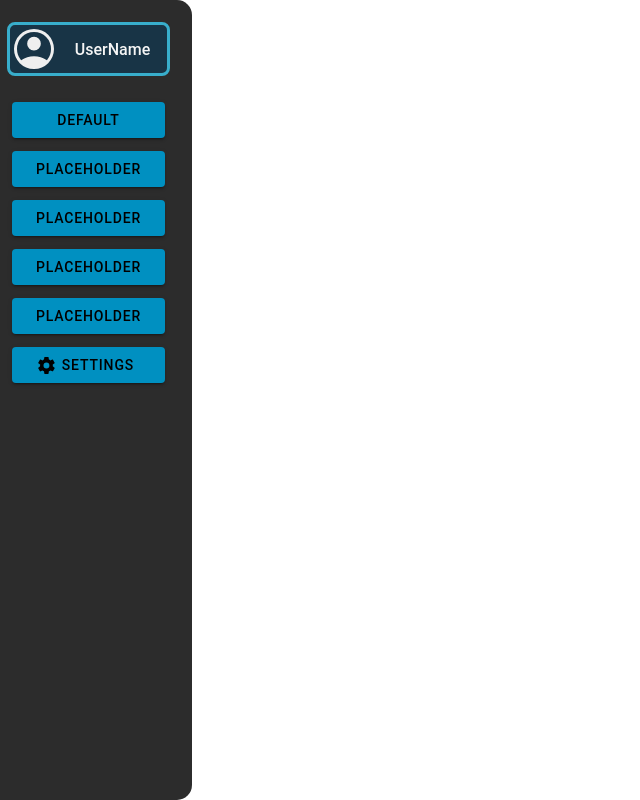
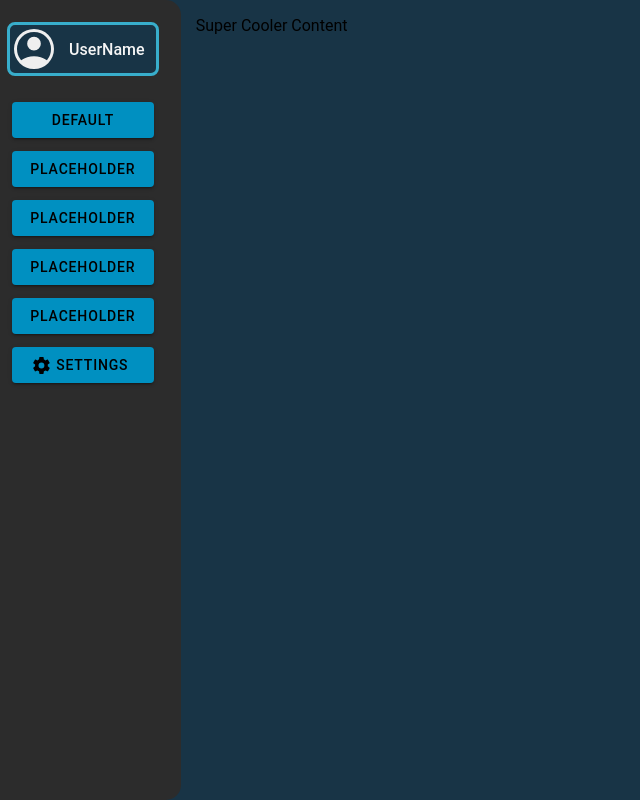
Before and after one commit to Qaulo/projects, a React (Vite) app in the folder React/firstReact/: page /home in a window 1280 px wide. Shown: the whole page, without its empty margins (0-640 px from the left). Built offline with nearby package versions, Linux system fonts and the light colour scheme.

Commit message:
added grid for content

```diff
--- a/React/firstReact/src/components/landingpage/landing.css
+++ b/React/firstReact/src/components/landingpage/landing.css
@@ -0,0 +1,15 @@
+.content {
+  height: 100vh;
+  display: grid;
+  grid-template-columns: 1fr 6fr;
+  background-color: var(--ion-color-dark);
+  gap: 15px;
+}
+
+.left {
+  grid-column: 1;
+}
+
+.right {
+  grid-column: 2;
+}
--- a/React/firstReact/src/components/landingpage/landing.tsx
+++ b/React/firstReact/src/components/landingpage/landing.tsx
@@ -1,13 +1,24 @@
 import React from "react";
 import Sidebar from "../sidebar/sidebar";
-import { IonHeader, IonContent } from "@ionic/react";
+import { IonHeader, IonContent, IonPage } from "@ionic/react";
+import "./landing.css";
 
 function Landing() {
   return (
     <>
-      <Sidebar></Sidebar>
-      <IonHeader></IonHeader>
-      <IonContent>Super Cooler content</IonContent>
+      <IonPage>
+        <IonHeader></IonHeader>
+        <IonContent>
+          <div className="content">
+            <div className="left">
+              <Sidebar></Sidebar>
+            </div>
+            <div className="right">
+              <p>Super Cooler Content</p>
+            </div>
+          </div>
+        </IonContent>
+      </IonPage>
     </>
   );
 }
--- a/React/firstReact/src/components/sidebar/sidebar.css
+++ b/React/firstReact/src/components/sidebar/sidebar.css
@@ -6,8 +6,7 @@
   white-space: nowrap;
   color: whitesmoke;
   background-color: #2c2c2c;
-  min-width: fit-content;
-  max-width: 15vw;
+  width: 100%;
   padding: 25px 25px 25px 10px;
   border-radius: 0 15px 15px 0;
   height: 100%;
```
